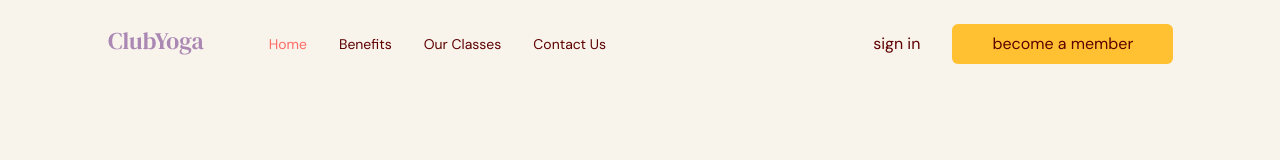
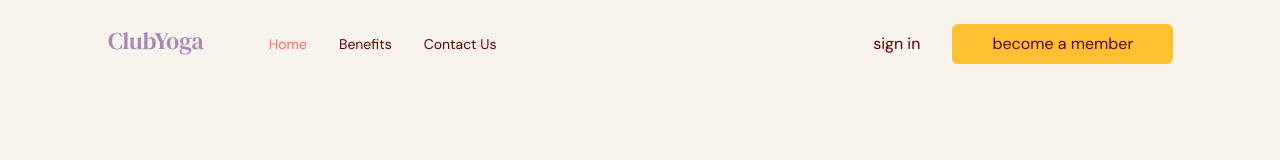
Before and after one commit to birdpersonn/pilates-site, a React (Vite) app: page / in a window 1280 px wide. Shown: the top 160 px of the page. Built offline with nearby package versions, Linux system fonts and the light colour scheme.

Commit message:
remove 'our classes' option from nav bars (mobile and dekstop)

```diff
--- a/src/scenes/navbar/index.tsx
+++ b/src/scenes/navbar/index.tsx
@@ -35,11 +35,6 @@ const NavBar = ({ isTopOfPage, selectedPage, setSelectedPage }: Props) => {
                                     />
                                     <Link
                                         page="Benefits"
-                                        selectedPage={selectedPage}
-                                        setSelectedPage={setSelectedPage}
-                                    />
-                                    <Link
-                                        page="Our Classes"
                                         selectedPage={selectedPage}
                                         setSelectedPage={setSelectedPage}
                                     />
@@ -88,11 +83,6 @@ const NavBar = ({ isTopOfPage, selectedPage, setSelectedPage }: Props) => {
                             setSelectedPage={setSelectedPage}
                         />
                         <Link
-                            page="Our Classes"
-                            selectedPage={selectedPage}
-                            setSelectedPage={setSelectedPage}
-                        />
-                        <Link
                             page="Contact Us"
                             selectedPage={selectedPage}
                             setSelectedPage={setSelectedPage}
```
